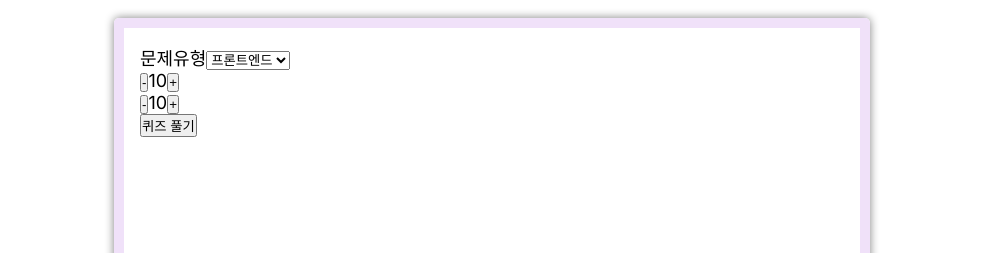
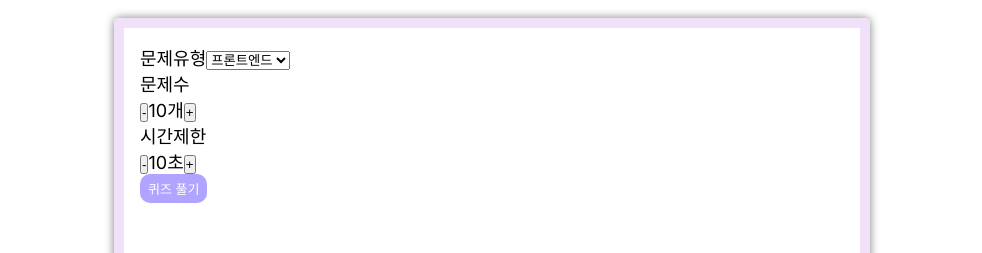
Before and after one commit to haileyham/study-now, a Next.js app: page /quiz in a window 1280 px wide. Shown: the part 190-443 px from the top of the page, without its empty margins (148-1130 px from the left). Built offline with nearby package versions, Linux system fonts and the light colour scheme.

Commit message:
(#11) design:퀴즈설정페이지-셋팅구조

```diff
--- a/components/quiz/QuizSetting.tsx
+++ b/components/quiz/QuizSetting.tsx
@@ -43,7 +43,9 @@ export default function QuizSetting() {
         <main className={styles.main}>
           <section className={styles.quizSetting}>
             <QuizTypeSelect onChange={handleQuizTypeChange}></QuizTypeSelect>
-            <div className={styles.questionNum}>
+            <div className={styles.quizSettingNum}>
+              <span>문제수</span>
+              <div>
                 <button
                   onClick={() => {
                     handleDecrease('questionNum');
@@ -51,7 +53,7 @@ export default function QuizSetting() {
                 >
                   -
                 </button>
-              <span>{questionNum}</span>
+                <span>{questionNum}개</span>
                 <button
                   onClick={() => {
                     handleIncrease('questionNum');
@@ -60,7 +62,10 @@ export default function QuizSetting() {
                   +
                 </button>
               </div>
-            <div className={styles.timerDuration}>
+            </div>
+            <div className={styles.quizSettingNum}>
+              <span>시간제한</span>
+              <div>
                 <button
                   onClick={() => {
                     handleDecrease('timerDuration');
@@ -68,7 +73,7 @@ export default function QuizSetting() {
                 >
                   -
                 </button>
-              <span>{timerDuration}</span>
+                <span>{timerDuration}초</span>
                 <button
                   onClick={() => {
                     handleIncrease('timerDuration');
@@ -77,7 +82,10 @@ export default function QuizSetting() {
                   +
                 </button>
               </div>
-            <button onClick={handleMoveQuiz}>퀴즈 풀기</button>
+            </div>
+            <button className="btn-m" onClick={handleMoveQuiz}>
+              퀴즈 풀기
+            </button>
           </section>
           <section></section>
         </main>
```
Lines whose indentation alone changed are shown as unchanged.
